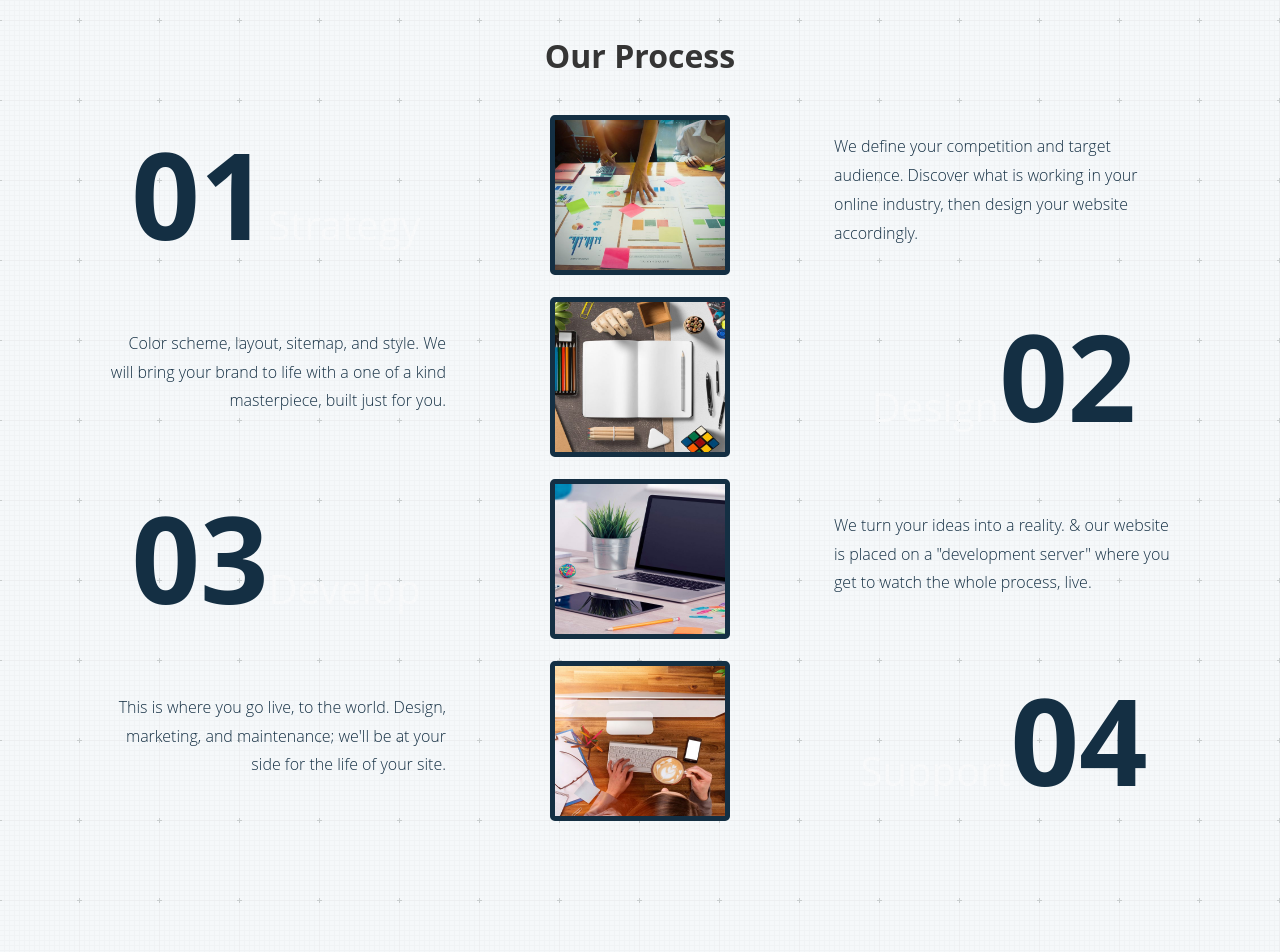
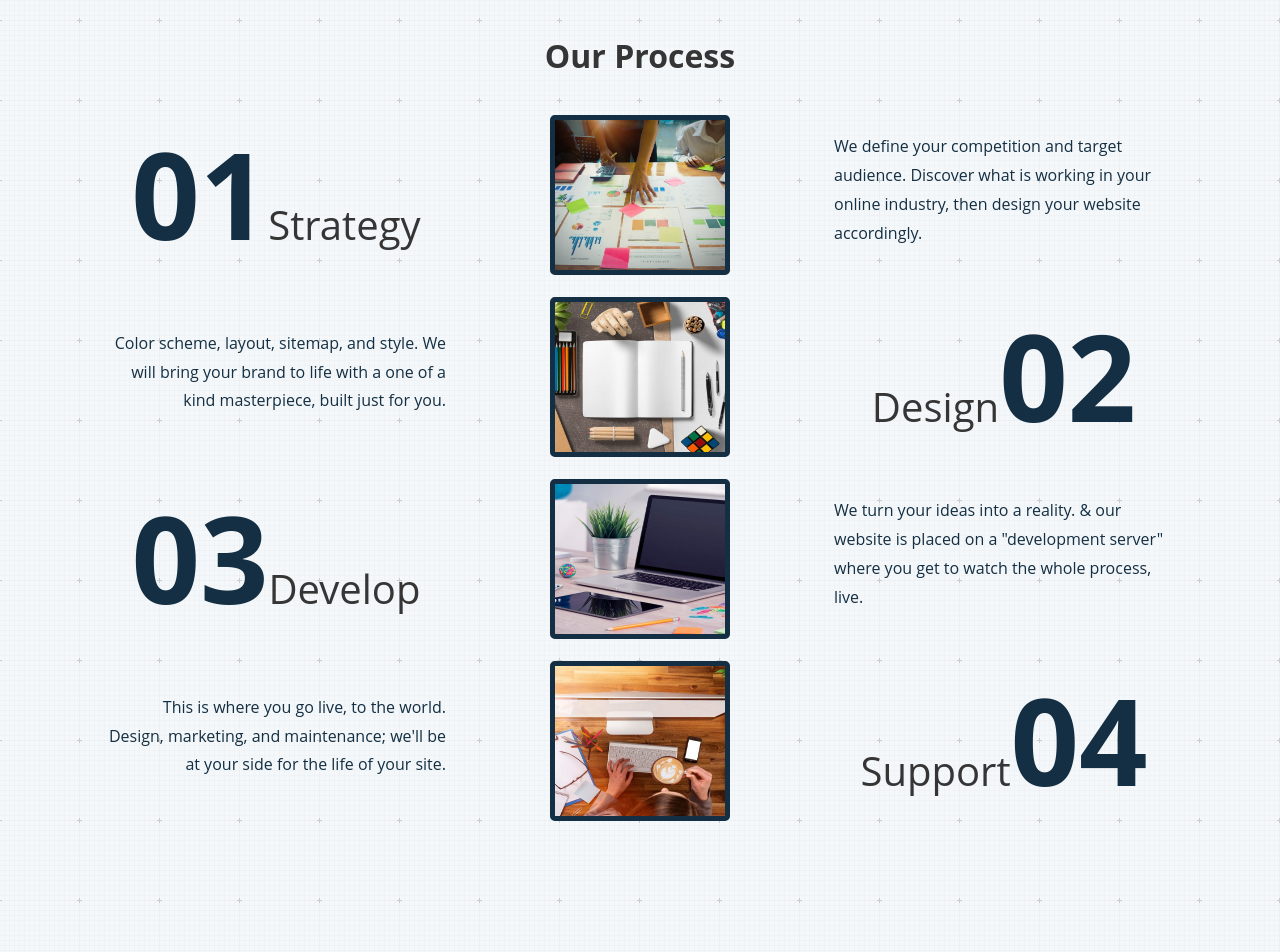
Before and after one commit to ahmaat19/geeltech, a Next.js app: page / in a window 1280 px wide. Shown: the part 1820-2772 px from the top of the page. Built offline with nearby package versions, Linux system fonts and the light colour scheme; a web font is replaced by a local one.

Commit message:
updating font sizes

```diff
--- a/components/Hero.js
+++ b/components/Hero.js
@@ -20,7 +20,7 @@ const Hero = () => {
           </div>
           <div className='text-center my-4'>
             <h1 className='fw-bold display-5'>Build Your Empire</h1>
-            <p className='fw-light fs-5'>
+            <p className='fs-4'>
               We Offer Modern Solutions For Growing Your Business
             </p>
           </div>
--- a/components/Process.js
+++ b/components/Process.js
@@ -10,7 +10,7 @@ const Strategies = () => {
         <div className='container'>
           <div className='row gy-5 pt-3 mt-3'>
             <div className='col-lg-4 col-md-4 col-sm-12 col-12 py-2 my-auto'>
-              <h1 className='text-light'>
+              <h1>
                 <span
                   className='fw-bolder custom-text-primary'
                   style={{ fontSize: '300%' }}
@@ -30,7 +30,7 @@ const Strategies = () => {
                 className='img-fluid rounded-3 border custom-border-primary border-5 process-img'
               />
             </div>
-            <div className='col-lg-4 col-md-4 col-sm-12 col-12 py-2 custom-text-primary fw-light my-auto text-start'>
+            <div className='col-lg-4 col-md-4 col-sm-12 col-12 py-2 custom-text-primary my-auto text-start'>
               <p>
                 We define your competition and target audience. Discover what is
                 working in your online industry, then design your website
@@ -38,7 +38,7 @@ const Strategies = () => {
               </p>
             </div>
 
-            <div className='col-lg-4 col-md-4 col-sm-12 col-12 py-2 custom-text-primary fw-light my-auto text-end'>
+            <div className='col-lg-4 col-md-4 col-sm-12 col-12 py-2 custom-text-primary my-auto text-end'>
               <p>
                 Color scheme, layout, sitemap, and style. We will bring your
                 brand to life with a one of a kind masterpiece, built just for
@@ -57,7 +57,7 @@ const Strategies = () => {
               />
             </div>
             <div className='col-lg-4 col-md-4 col-sm-12 col-12 py-2 my-auto'>
-              <h1 className='text-light'>
+              <h1>
                 Design
                 <span
                   className='fw-bolder custom-text-primary'
@@ -69,7 +69,7 @@ const Strategies = () => {
             </div>
 
             <div className='col-lg-4 col-md-4 col-sm-12 col-12 py-2 my-auto'>
-              <h1 className='text-light'>
+              <h1>
                 <span
                   className='fw-bolder custom-text-primary'
                   style={{ fontSize: '300%' }}
@@ -89,7 +89,7 @@ const Strategies = () => {
                 className='img-fluid rounded-3 border custom-border-primary border-5'
               />
             </div>
-            <div className='col-lg-4 col-md-4 col-sm-12 col-12 py-2 custom-text-primary fw-light my-auto text-start'>
+            <div className='col-lg-4 col-md-4 col-sm-12 col-12 py-2 custom-text-primary my-auto text-start'>
               <p>
                 {`
 
@@ -100,7 +100,7 @@ const Strategies = () => {
               </p>
             </div>
 
-            <div className='col-lg-4 col-md-4 col-sm-12 col-12 py-2 custom-text-primary fw-light my-auto text-end'>
+            <div className='col-lg-4 col-md-4 col-sm-12 col-12 py-2 custom-text-primary my-auto text-end'>
               <p>
                 {`
                 This is where you go live, to the world. Design, marketing, and
@@ -120,7 +120,7 @@ const Strategies = () => {
               />
             </div>
             <div className='col-lg-4 col-md-4 col-sm-12 col-12 py-2 my-auto'>
-              <h1 className='text-light'>
+              <h1>
                 Support
                 <span
                   className='fw-bolder custom-text-primary'
```
